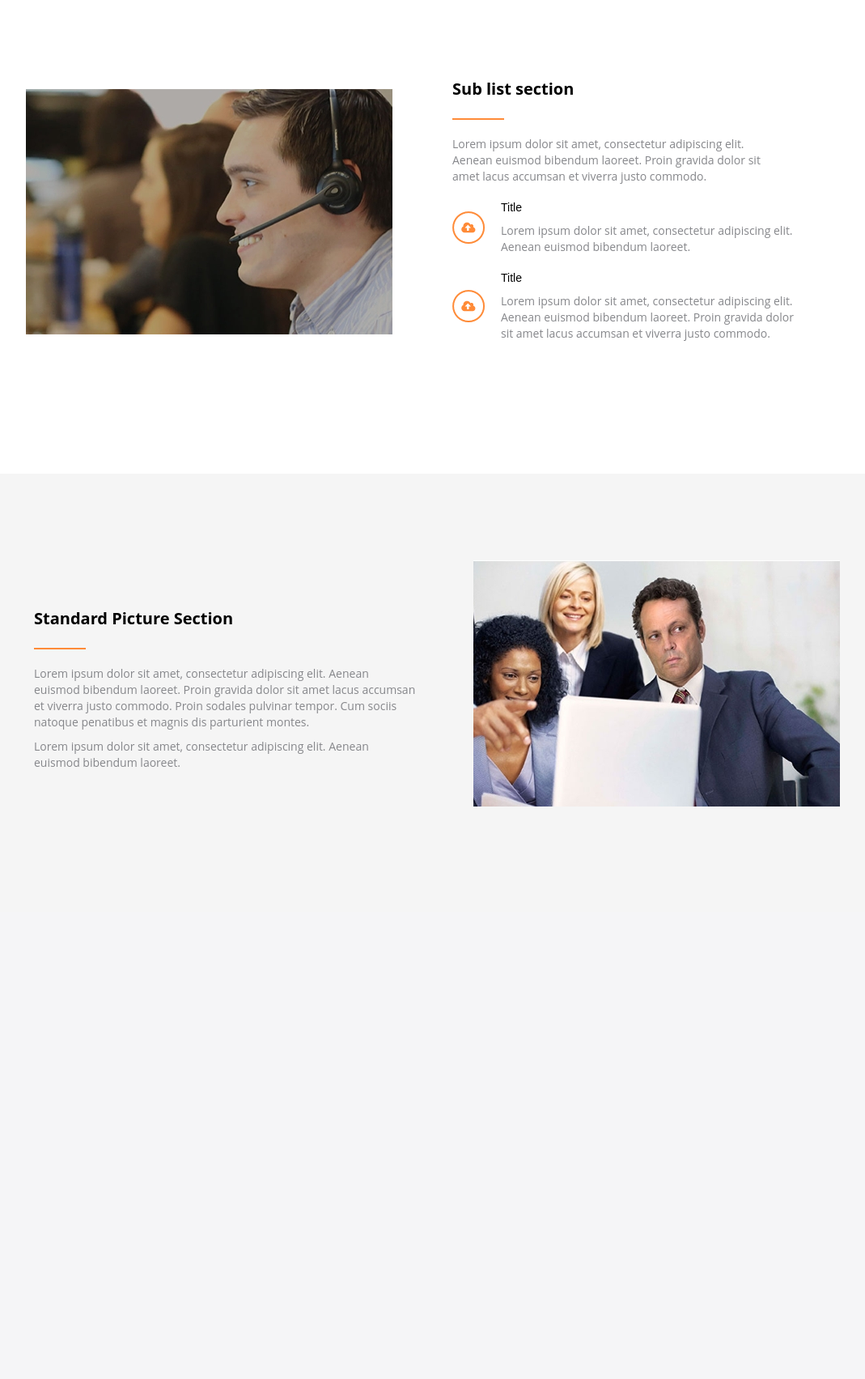
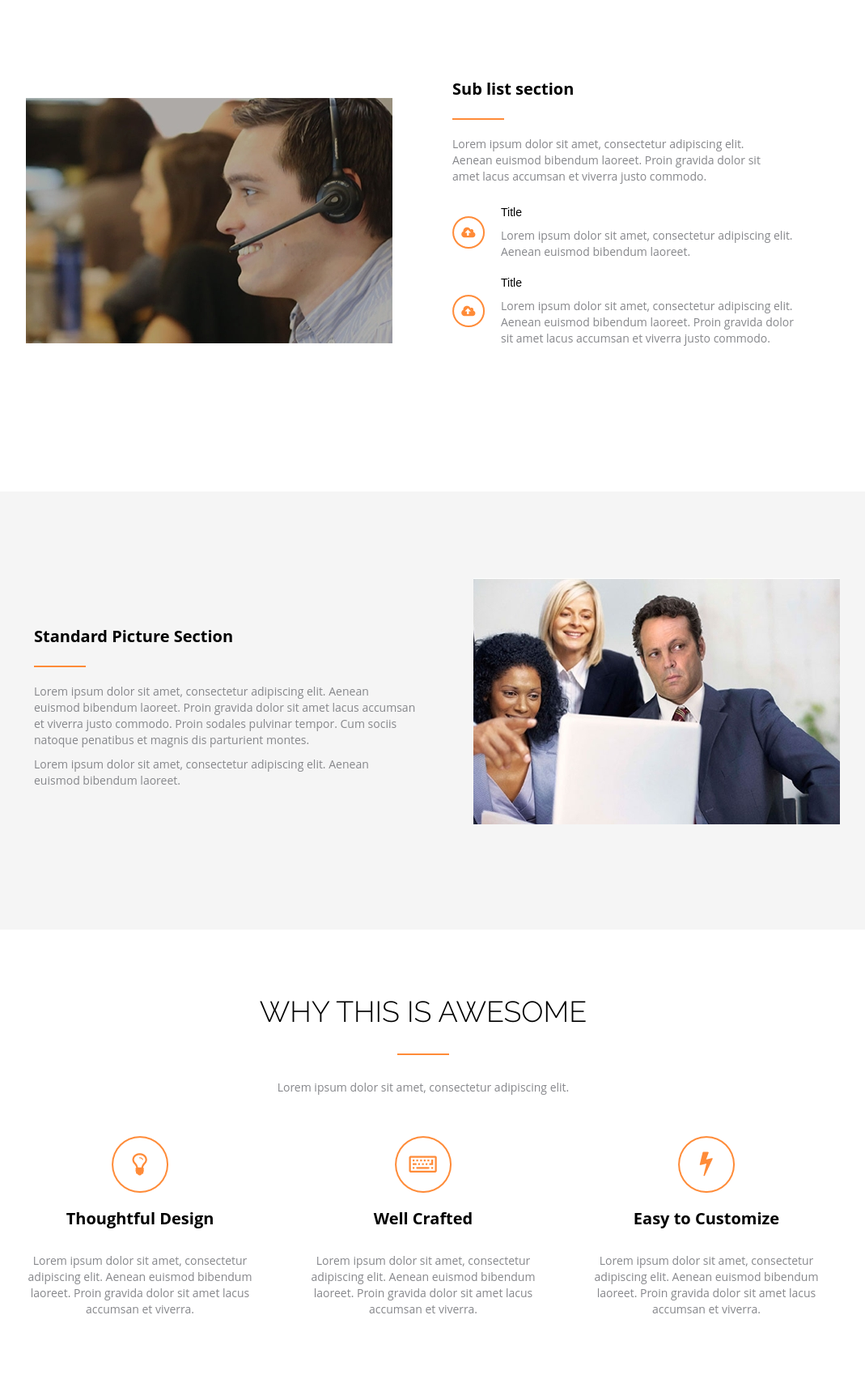
Before and after one commit to Brilux/PitchBook, a PHP site: page / in a window 1280 px wide. Shown: the part 1560-3263 px from the top of the page at 81% size, without its empty margins (117-1186 px from the left). Before the commit the page ends 2556 px from the top, so only its background shows below. Run offline with PHP 8.4, Linux system fonts and the light colour scheme; style sheets or scripts are compiled from the project's sources.

Commit message:
add process section, some basic fixes and update fonts

```diff
--- a/css/features-section.css
+++ b/css/features-section.css
@@ -35,6 +35,9 @@
   display: flex;
   flex-direction: column;
   align-items: center;
+}
+.features-image {
+  width: 300px;
 }
 .features-title-container {
   display: flex;
@@ -101,6 +104,9 @@
     display: flex;
     flex-direction: row;
   }
+  .features-image {
+    width: initial;
+  }
   .features-section_title {
     text-align: left;
     margin-left: 10px;
--- a/css/features-section.less
+++ b/css/features-section.less
@@ -39,6 +39,10 @@
   display: flex;
   flex-direction: column;
   align-items: center;
+}
+
+.features-image {
+  width: 300px;
 }
 
 .features-title-container {
@@ -115,6 +119,10 @@
     flex-direction: row;
   }
 
+  .features-image {
+    width: initial;
+  }
+
   .features-section_title {
     text-align: left;
     margin-left: 10px;
--- a/css/header.css
+++ b/css/header.css
@@ -1,3 +1,7 @@
+@font-face {
+  font-family: Raleway-Medium;
+  src: url("../fonts/Raleway/Raleway-Medium.ttf");
+}
 .nav-container {
   background-color: #37495e;
   display: flex;
@@ -64,7 +68,7 @@
 }
 .header-section_title {
   color: #ffffff;
-  font-family: Raleway, sans-serif;
+  font-family: Raleway-Medium, sans-serif;
   font-size: 32px;
   font-weight: 400;
   text-transform: uppercase;
@@ -85,7 +89,7 @@
 }
 .header-section_title_note {
   color: #ffffff;
-  font-family: Raleway, sans-serif;
+  font-family: Raleway-Medium, sans-serif;
   font-size: 16px;
   font-weight: 300;
   line-height: 23px;
--- a/css/header.less
+++ b/css/header.less
@@ -1,4 +1,10 @@
 @white-color: #ffffff;
+
+@font-face {
+  font-family: Raleway-Medium;
+  src: url("../fonts/Raleway/Raleway-Medium.ttf");
+}
+
 
 .nav-container {
   background-color: #37495e;
@@ -77,7 +83,7 @@
 
 .header-section_title {
   color: @white-color;
-  font-family: Raleway, sans-serif;
+  font-family: Raleway-Medium, sans-serif;
   font-size: 32px;
   font-weight: 400;
   text-transform: uppercase;
@@ -100,7 +106,7 @@
 
 .header-section_title_note {
   color: @white-color;
-  font-family: Raleway, sans-serif;
+  font-family: Raleway-Medium, sans-serif;
   font-size: 16px;
   font-weight: 300;
   line-height: 23px;
--- /dev/null
+++ b/css/process-section.css
@@ -0,0 +1,78 @@
+@font-face {
+  font-family: Raleway-Light;
+  src: url("../fonts/Raleway/Raleway-Light.ttf");
+}
+.process-container {
+  display: flex;
+  flex-direction: column;
+  align-items: center;
+}
+.process-title {
+  font-family: Raleway-Light, sans-serif;
+  text-align: center;
+  text-transform: uppercase;
+  font-size: 36px;
+  font-weight: 400;
+  line-height: 43px;
+}
+.process-title:after {
+  content: "";
+  display: block;
+  width: 64px;
+  height: 2px;
+  background-color: #ff8b38;
+  margin: 0 auto;
+  margin-top: 15px;
+  margin-bottom: 20px;
+}
+.process-note {
+  color: #86878b;
+  font-family: "Open Sans", sans-serif;
+  text-align: center;
+  font-size: 14px;
+  font-weight: 400;
+  line-height: 20px;
+  margin: 10px;
+}
+.process-items-container {
+  display: flex;
+  flex-direction: column;
+  padding: initial;
+}
+.process-item {
+  display: flex;
+  flex-direction: column;
+  align-items: center;
+}
+.process-item_title {
+  font-family: "Open Sans", sans-serif;
+  font-size: 20px;
+  font-weight: 700;
+  line-height: 24px;
+}
+.process-item_note {
+  text-align: center;
+  color: #86878b;
+  font-family: "Open Sans", sans-serif;
+  font-size: 14px;
+  font-weight: 400;
+  line-height: 20px;
+  margin: 10px;
+}
+@media screen and (min-width: 768px) {
+  .process-container {
+    margin-top: 50px;
+    margin-bottom: 50px;
+  }
+  .process-title:after {
+    margin-top: 30px;
+    margin-bottom: 30px;
+  }
+  .process-items-container {
+    flex-direction: row;
+    margin-top: 40px;
+  }
+  .process-item {
+    max-width: 350px;
+  }
+}
--- /dev/null
+++ b/css/process-section.less
@@ -0,0 +1,99 @@
+@font-face {
+  font-family: Raleway-Light;
+  src: url("../fonts/Raleway/Raleway-Light.ttf");
+}
+
+.process-container {
+  display: flex;
+  flex-direction: column;
+  align-items: center;
+}
+
+.process-title {
+  font-family: Raleway-Light, sans-serif;
+  text-align: center;
+  text-transform: uppercase;
+  font-size: 36px;
+  font-weight: 400;
+  line-height: 43px;
+}
+
+.process-title:after {
+  content: "";
+  display: block;
+  width: 64px;
+  height: 2px;
+  background-color: #ff8b38;
+  margin: 0 auto;
+  margin-top: 15px;
+  margin-bottom: 20px;
+}
+
+.process-note {
+  color: #86878b;
+  font-family: "Open Sans", sans-serif;
+  text-align: center;
+  font-size: 14px;
+  font-weight: 400;
+  line-height: 20px;
+  margin: 10px;
+}
+
+.process-items-container {
+  display: flex;
+  flex-direction: column;
+  padding: initial;
+}
+
+.process-item {
+  display: flex;
+  flex-direction: column;
+  align-items: center;
+}
+
+.process-item_title {
+  font-family: "Open Sans", sans-serif;
+  font-size: 20px;
+  font-weight: 700;
+  line-height: 24px;
+}
+
+.process-item_note {
+  text-align: center;
+  color: #86878b;
+  font-family: "Open Sans", sans-serif;
+  font-size: 14px;
+  font-weight: 400;
+  line-height: 20px;
+  margin: 10px;
+}
+
+
+@media screen and (min-width: 768px) {
+  .process-container {
+    margin-top: 50px;
+    margin-bottom: 50px;
+  }
+
+  .process-title:after {
+    margin-top: 30px;
+    margin-bottom: 30px;
+  }
+
+  .process-items-container {
+    flex-direction: row;
+    margin-top: 40px;
+  }
+
+  .process-item {
+    max-width: 350px;
+  }
+}
+
+@media screen and (min-width: 992px) {
+
+}
+
+@media screen and (min-width: 1224px) {
+
+}
--- a/css/second-features-section.css
+++ b/css/second-features-section.css
@@ -37,6 +37,7 @@
 .list-items-container {
   display: flex;
   flex-direction: column;
+  padding: initial;
   padding-bottom: 20px;
 }
 .item-container {
--- a/css/second-features-section.less
+++ b/css/second-features-section.less
@@ -42,6 +42,7 @@
 .list-items-container {
   display: flex;
   flex-direction: column;
+  padding: initial;
   padding-bottom: 20px;
 }
 
--- a/css/third-features-section.css
+++ b/css/third-features-section.css
@@ -1,6 +1,6 @@
 .third-features-container {
   padding-top: 20px;
-  padding-bottom: 20px;
+  padding-bottom: 40px;
   background-color: #f5f5f5;
 }
 .third-features-container {
--- a/css/third-features-section.less
+++ b/css/third-features-section.less
@@ -1,6 +1,6 @@
 .third-features-container {
   padding-top: 20px;
-  padding-bottom: 20px;
+  padding-bottom: 40px;
   background-color: #f5f5f5;
 }
 
--- a/index.html
+++ b/index.html
@@ -10,6 +10,7 @@
   <link rel="stylesheet" type="text/css" href="css/features-section.css">
   <link rel="stylesheet" type="text/css" href="css/second-features-section.css">
   <link rel="stylesheet" type="text/css" href="css/third-features-section.css">
+  <link rel="stylesheet" type="text/css" href="css/process-section.css">
 </head>
 <body>
 <section class="header-container">
@@ -126,8 +127,8 @@
       euismod bibendum laoreet. Proin gravida dolor sit amet lacus
       accumsan et viverra justo commodo.</p>
 
-    <div class="list-items-container">
-      <div class="item-container">
+    <ul class="list-items-container">
+      <li class="item-container">
 
         <img class="list-item_image" src="img/list-icon.png" alt="">
 
@@ -136,9 +137,9 @@
           <p class="list-item_note">Lorem ipsum dolor sit amet, consectetur adipiscing elit.
             Aenean euismod bibendum laoreet.</p>
         </div>
-      </div>
+      </li>
 
-      <div class="item-container">
+      <li class="item-container">
 
         <img class="list-item_image" src="img/list-icon.png" alt="">
 
@@ -148,8 +149,8 @@
             Aenean euismod bibendum laoreet. Proin gravida dolor
             sit amet lacus accumsan et viverra justo commodo.</p>
         </div>
-      </div>
-    </div>
+      </li>
+    </ul>
   </div>
 </section>
 
@@ -168,6 +169,45 @@
   <img class="third-features-image" src="img/third-features.jpg" alt="third-features">
 </section>
 
+<section class="process-container">
+  <div class="process-title-container">
+    <h2 class="process-title">WHY THIS IS AWESOME</h2>
+    <p class="process-note">Lorem ipsum dolor sit amet, consectetur adipiscing elit.</p>
+  </div>
+
+  <ul class="process-items-container">
+    <li class="process-item">
+      <img class="process-item_image" src="img/thoughtful-design.png" alt="thoughtful-design">
+      <h3 class="process-item_title">Thoughtful Design</h3>
+      <p class="process-item_note">
+        Lorem ipsum dolor sit amet, consectetur adipiscing
+        elit. Aenean euismod bibendum laoreet. Proin gravida
+        dolor sit amet lacus accumsan et viverra.
+      </p>
+    </li>
+
+    <li class="process-item">
+      <img class="process-item_image" src="img/well-crafted.png" alt="well-crafted">
+      <h3 class="process-item_title">Well Crafted</h3>
+      <p class="process-item_note">
+        Lorem ipsum dolor sit amet, consectetur adipiscing
+        elit. Aenean euismod bibendum laoreet. Proin gravida
+        dolor sit amet lacus accumsan et viverra.
+      </p>
+    </li>
+
+    <li class="process-item">
+      <img class="process-item_image" src="img/easy-customize.png" alt="easy-to-customize">
+      <h3 class="process-item_title">Easy to Customize</h3>
+      <p class="process-item_note">
+        Lorem ipsum dolor sit amet, consectetur adipiscing
+        elit. Aenean euismod bibendum laoreet. Proin gravida
+        dolor sit amet lacus accumsan et viverra.
+      </p>
+    </li>
+  </ul>
+</section>
+
 <script src="js/adaptive-menu.js"></script>
 </body>
 </html>
```
Also changed, not shown: fonts/Raleway/Raleway-Light.ttf (added), fonts/Raleway/Raleway-Medium.ttf (added), img/easy-customize.png (added), img/thoughtful-design.png (added), img/well-crafted.png (added).
